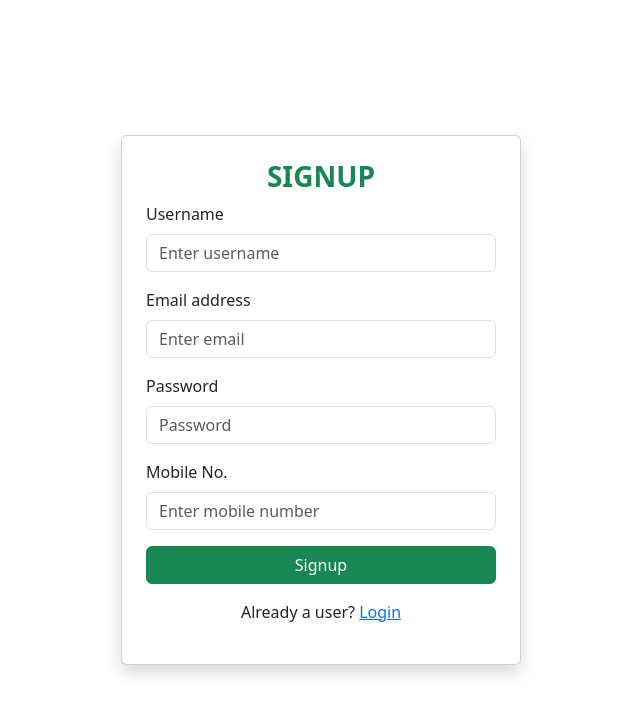
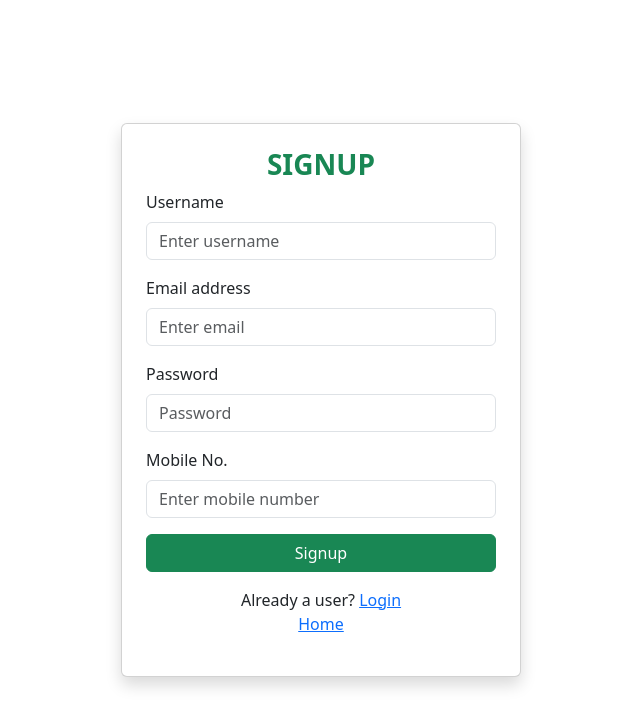
Before and after one commit to AbhayanandPandey/Shoping_zone, a React (Create React App) app in the folder frontend/: page /Signup in a window 1280 px wide. Shown: the top 726 px of the page, without its empty margins (319-959 px from the left). Built offline with nearby package versions, Linux system fonts and the light colour scheme.

Commit message:
updated components

```diff
--- a/frontend/src/components/Signup/Signup.jsx
+++ b/frontend/src/components/Signup/Signup.jsx
@@ -26,7 +26,10 @@ const Signup = () => {
           <button type="submit" className="btn btn-success w-100">Signup</button>
         </form>
         <div className="text-center mt-3">
-          <p>Already a user? <Link to="/login">Login</Link></p>
+          <p className="mb-0">Already a user? <Link to="/login" >Login</Link></p>
+        </div>
+        <div className="text-center">
+            <p> <Link to="/" className="list-inline-item">Home</Link></p>
         </div>
       </div>
     </div>
--- a/frontend/src/components/login/Login.jsx
+++ b/frontend/src/components/login/Login.jsx
@@ -18,7 +18,10 @@ const Login = () => {
           <button type="submit" className="btn btn-primary w-100">Login</button>
         </form>
         <div className="text-center mt-3">
-          <p>New user? <Link to="/signup">Signup</Link></p>
+          <p className="mb-0">New user? <Link to="/signup">Signup</Link></p>
+        </div>
+        <div className="text-center">
+          <p> <Link to="/">Home</Link></p>
         </div>
       </div>
     </div>
```
